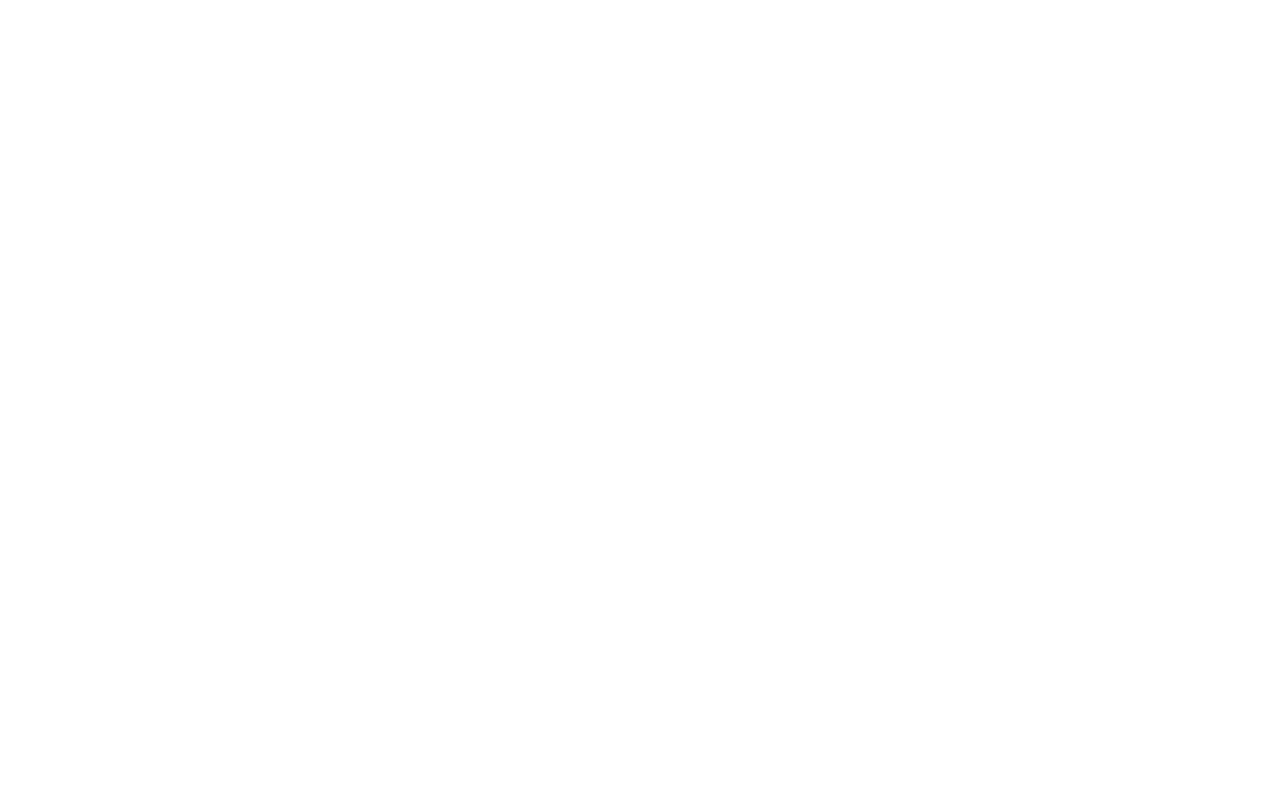
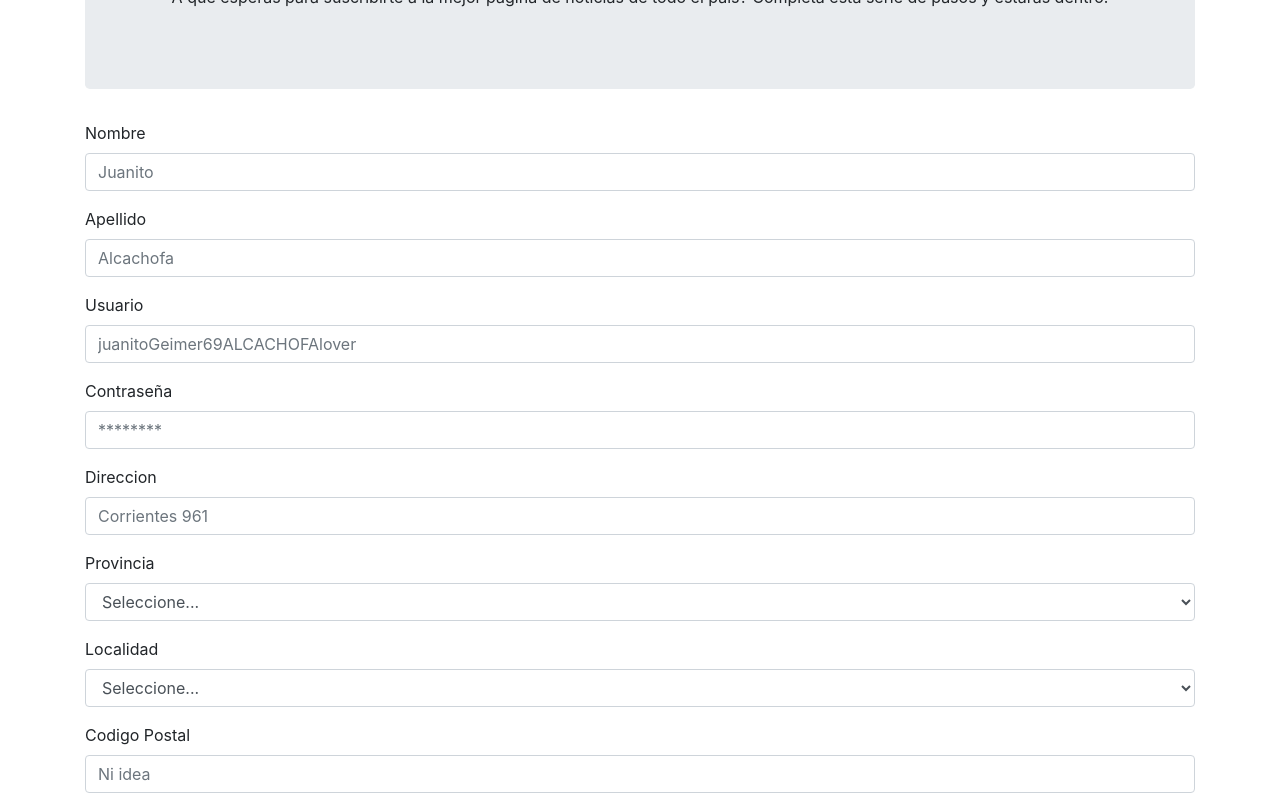
Before and after one commit to casasfranco/RollingNews-final, a React (Create React App) app in the folder rolling-news/: page /admin/usuarios/nuevo/1 in a window 1280 px wide. Shown: the part 380-1180 px from the top of the page. Before the commit the page ends 800 px from the top, so only its background shows below. Built offline with nearby package versions, Linux system fonts and the light colour scheme.

Commit message:
Se hizo merge de la rama clienteFront-AdminLogica-Usuario

```diff
--- a/rolling-news/src/App.js
+++ b/rolling-news/src/App.js
@@ -1,5 +1,4 @@
-import React, { useState, useEffect } from "react";
-
+import React from "react";
 import "./App.css";
 import "bootstrap/dist/css/bootstrap.min.css";
 import Barra from "./components/common/Barra";
@@ -12,7 +11,6 @@ import CategoriaNueva from "./components/Administrador/categoria/CategoriaNueva"
 import Categoria from "./components/Administrador/categoria/Categoria";
 import { BrowserRouter as Router, Switch, Route } from "react-router-dom";
 import Suscripcion from "./components/Administrador/usuario/Suscripcion";
-import EditarUsuario from "./components/Administrador/usuario/EditarUsuario"
 
 function App() {
 
@@ -46,6 +44,9 @@ function App() {
           <Suscripcion></Suscripcion>
         </Route>
 
+        <Route exact path="/admin/usuarios/nuevo/:id">
+          <Suscripcion></Suscripcion>
+        </Route>
 
         <Route exact path="/admin/noticias">
           <Noticias></Noticias>
--- a/rolling-news/src/components/Administrador/usuario/LineaUsuarios.js
+++ b/rolling-news/src/components/Administrador/usuario/LineaUsuarios.js
@@ -38,6 +38,7 @@ const LineaUsuarios = (props) => {
               "success"
             );
           }
+
           //Recargar la lista de usuarios
           props.setRecargarUsuarios(true);
         } catch (error) {
@@ -65,7 +66,7 @@ const LineaUsuarios = (props) => {
           </Button>
           <Link
             className="btn btn-success"
-            to={`/usuarios/editar/${props.usuario._id}`}
+            to={`/usuarios/nuevo/${props.usuario._id}`}
           >
             Editar
           </Link>
--- a/rolling-news/src/components/Administrador/usuario/Suscripcion.js
+++ b/rolling-news/src/components/Administrador/usuario/Suscripcion.js
@@ -9,6 +9,8 @@ import { useForm } from "react-hook-form";
 
 const Suscripcion = () => {
   const { register, handleSubmit, errors } = useForm();
+
+
   const onSubmit = async (data, e) => {
     const usuario = {
       nombre: data.nombre,
@@ -16,12 +18,17 @@ const Suscripcion = () => {
       nombreUsuario: data.nombreUsuario,
       passUsuario: data.passUsuario,
       direccionUsuario: data.direccionUsuario,
-      localidadUsuario: data.localidadUsuario,
+      provinciaUsuario: 'data.provinciaUsuario',
+      localidadUsuario: 'data.localidadUsuario',
       cpUsuario: data.cpUsuario,
       numTelefonoUsuario: data.numTelefonoUsuario,
-      perfilUsuario: true,
+      perfilUsuario: 'publico',
       estadoUsuario: false,
     }
+
+    console.log(usuario);
+
+
     try {
       const cabecera = {
         method: "POST",
@@ -166,9 +173,10 @@ const Suscripcion = () => {
               as="select"
               defaultValue="Seleccione..."
               name="provinciaUsuario"
+
             >
               <option>Seleccione...</option>
-              <option value="#">...</option>
+              <option value="123">...</option>
             </Form.Control>
           </Form.Group>
 
@@ -180,7 +188,7 @@ const Suscripcion = () => {
               name="localidadUsuario"
             >
               <option>Seleccione...</option>
-              <option value="#">...</option>
+              <option value="321">...</option>
             </Form.Control>
           </Form.Group>
 
```
